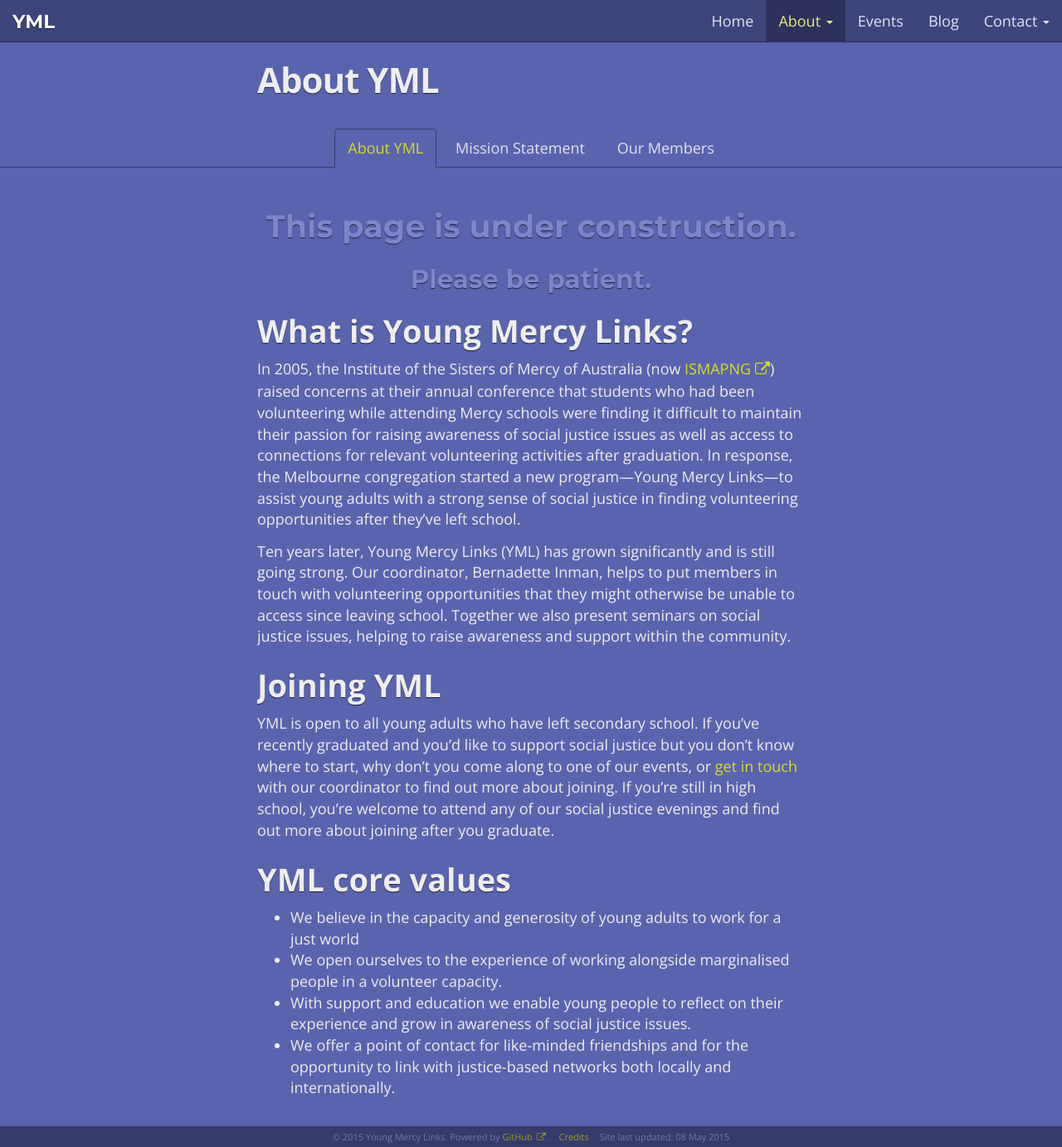
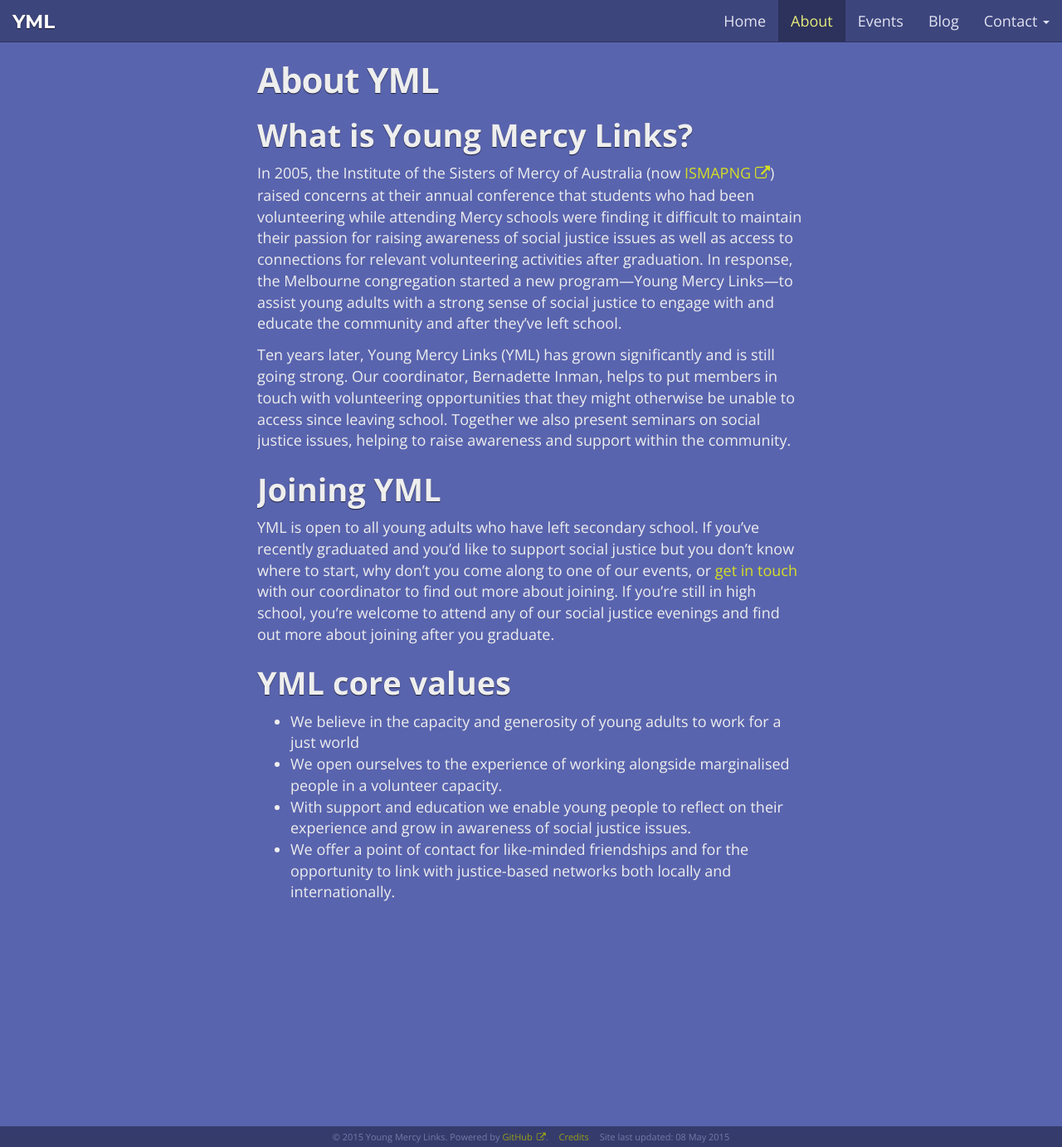
Before and after one commit to youngmercylinks/youngmercylinks.github.io, a Jekyll site: the page built from _pages/about.md, in a window 1280 px wide and 1382 px high. Shown: the whole window at 83% size. Built offline with Jekyll 4.4.1, drawn with Linux system fonts in a browser that asks for light colours; nearby versions of some CDN libraries.

```diff
--- a/_config.yml
+++ b/_config.yml
@@ -21,7 +21,7 @@ permalink: '/blog/:year/:month/:title.html'
 relative_permalinks: false
 excerpt_separator: "<!-- more -->"
 
-exclude: ['CNAME', 'Gemfile*', 'exclude', 'README.md', 'LICENCE.txt']
+exclude: ['CNAME', 'Gemfile*', 'exclude', 'README.md', 'LICENCE.txt', '_pages/members.html',  '_pages/mission.html',]
 
 collections:
   events:
--- a/_includes/header.html
+++ b/_includes/header.html
@@ -20,7 +20,7 @@
         <li{% if location == 'index' %} class="active" {% endif %}>
           <a href="/">Home</a>
         </li>
-        <li class="dropdown{% if location == 'about' %} active{% endif %}">
+        {% comment %}<li class="dropdown{% if location == 'about' %} active{% endif %}">
           <a href="/about.html" class="dropdown-toggle" data-toggle="dropdown" role="button" aria-expanded="false">About <span class="caret"></span></a>
           <ul class="dropdown-menu" role="menu">
             <li{% if location == 'about' %} class="active" {% endif %}><a href="/about.html">About YML</a></li>
@@ -29,6 +29,9 @@
           </ul>
         </li>
         <li class="dropdown-standin{% if location == 'about' %} active{% endif %}">
+          <a href="/about.html">About</a>
+        </li>{% endcomment %}
+        <li{% if location == 'about' %} class="active" {% endif %}>
           <a href="/about.html">About</a>
         </li>
         <li{% if location == 'events' %} class="active" {% endif %}>
--- a/_pages/about.md
+++ b/_pages/about.md
@@ -1,11 +1,9 @@
 ---
-layout: subpages-about
+layout: page
 maintitle: About YML
 title: About YML
 permalink: /about.html
 ---
-{% include construction.html %}
-
 ## What is Young Mercy Links?
 
 In 2005, the Institute of the Sisters of Mercy of Australia (now
@@ -15,8 +13,8 @@ schools were finding it difficult to maintain their passion for raising
 awareness of social justice issues as well as access to connections for
 relevant volunteering activities after graduation. In response, the
 Melbourne congregation started a new program---Young Mercy Links---to assist
-young adults with a strong sense of social justice in finding volunteering
-opportunities after they've left school.
+young adults with a strong sense of social justice to engage with and
+educate the community and after they've left school.
 
 Ten years later, Young Mercy Links (YML) has grown significantly and is
 still going strong. Our coordinator, Bernadette Inman, helps to put members
--- a/_pages/contact.html
+++ b/_pages/contact.html
@@ -4,9 +4,6 @@ maintitle: Contact
 title: Contact YML
 permalink: /contact.html
 ---
-
-{% include construction.html %}
-
 <p>Contact our coordinator at: {% include ROT13-email.html %}<p>
 
-<p>Find us <a href="http://facebook.com/youngmercylinks">on Facebook</a></p>
+<p>Like us <a href="http://facebook.com/youngmercylinks">on Facebook!</a></p>
```
